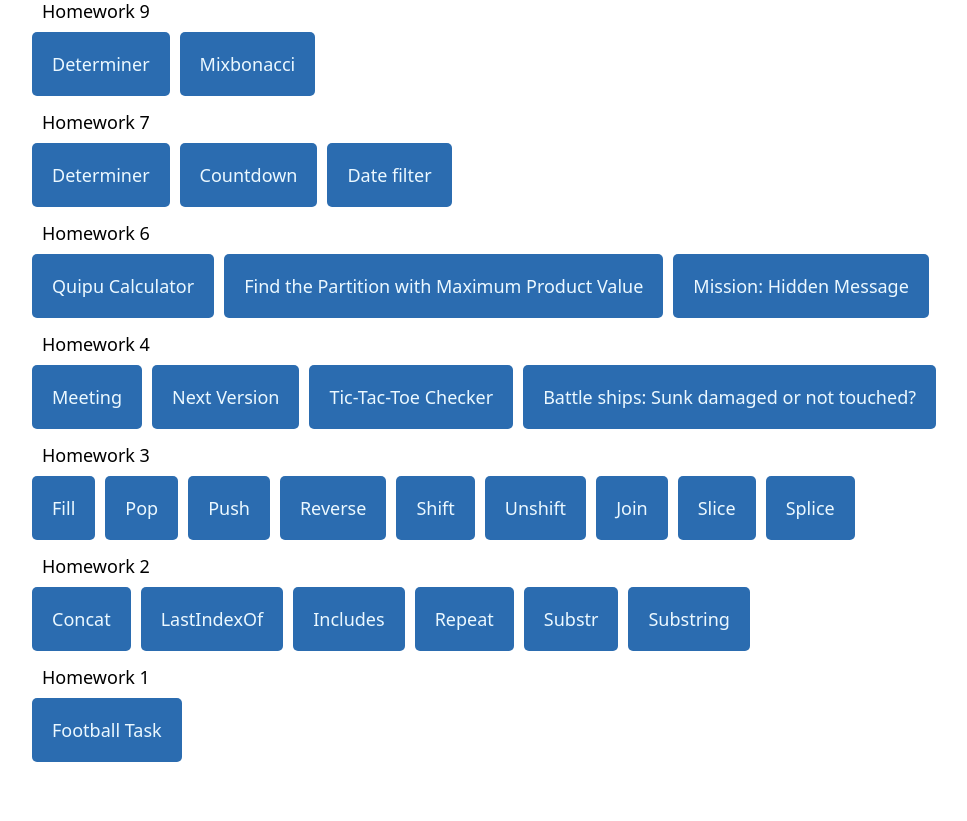
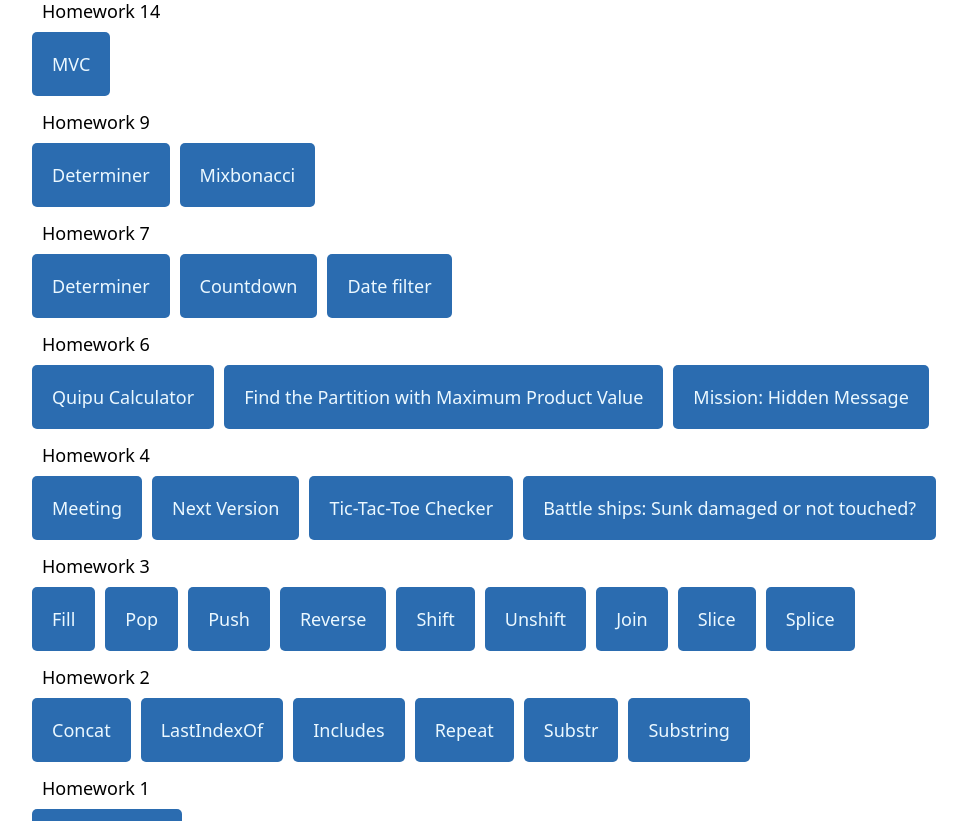
Before and after one commit to alex-boklag/SSA-Homeworks, a plain HTML site: page index.html in a window 1280 px wide. Shown: the part 67-888 px from the top of the page, without its empty margins (10-977 px from the left). Before the commit the page ends 853 px from the top, so only its background shows below. Drawn offline with nearby package versions, Linux system fonts and the light colour scheme.

Commit message:
Add HW14

```diff
--- a/index.html
+++ b/index.html
@@ -13,6 +13,12 @@
 <body>
   <div class="m-8 mt-4 flex flex-col text-lg">
     <h1>SoftServe Academy Homeworks</h1>
+    <section class="hw9">
+      <h2>Homework 14</h2>
+      <ul>
+        <li><a href="HW_14/index.html">MVC</a></li>
+      </ul>
+    </section>
     <section class="hw9">
       <h2>Homework 9</h2>
       <ul>
```
Lines whose indentation alone changed are shown as unchanged.
